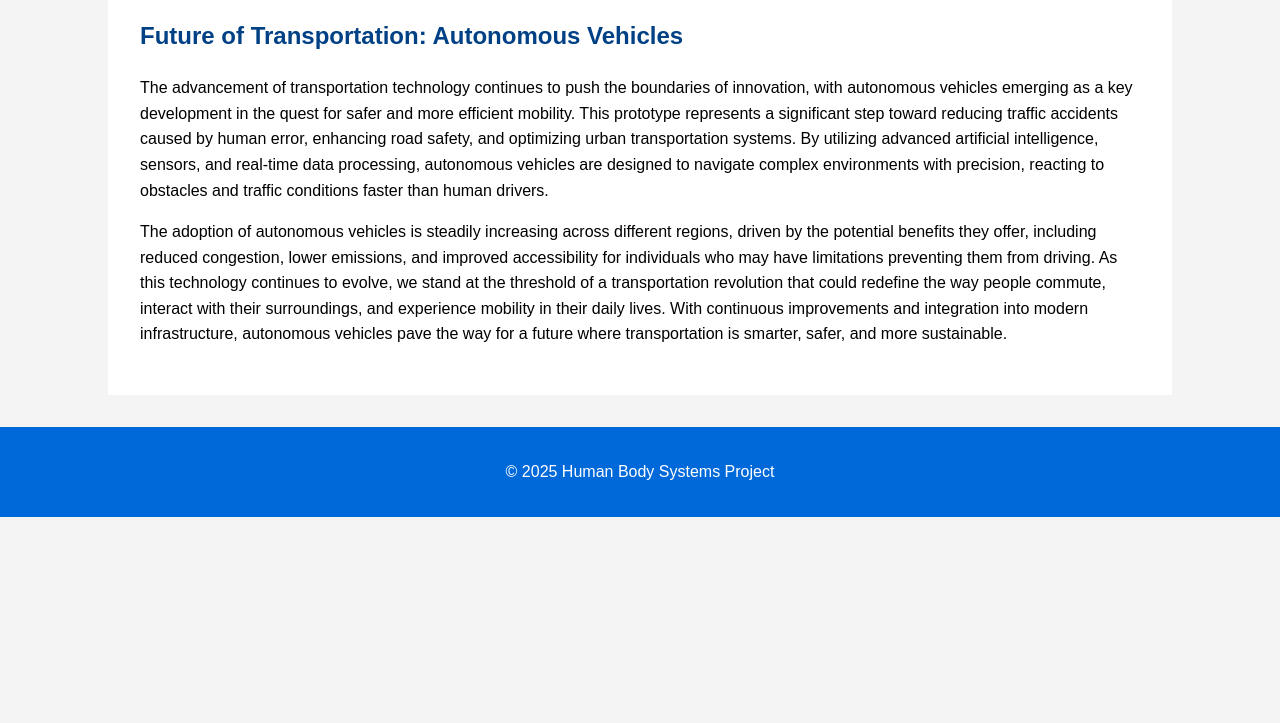
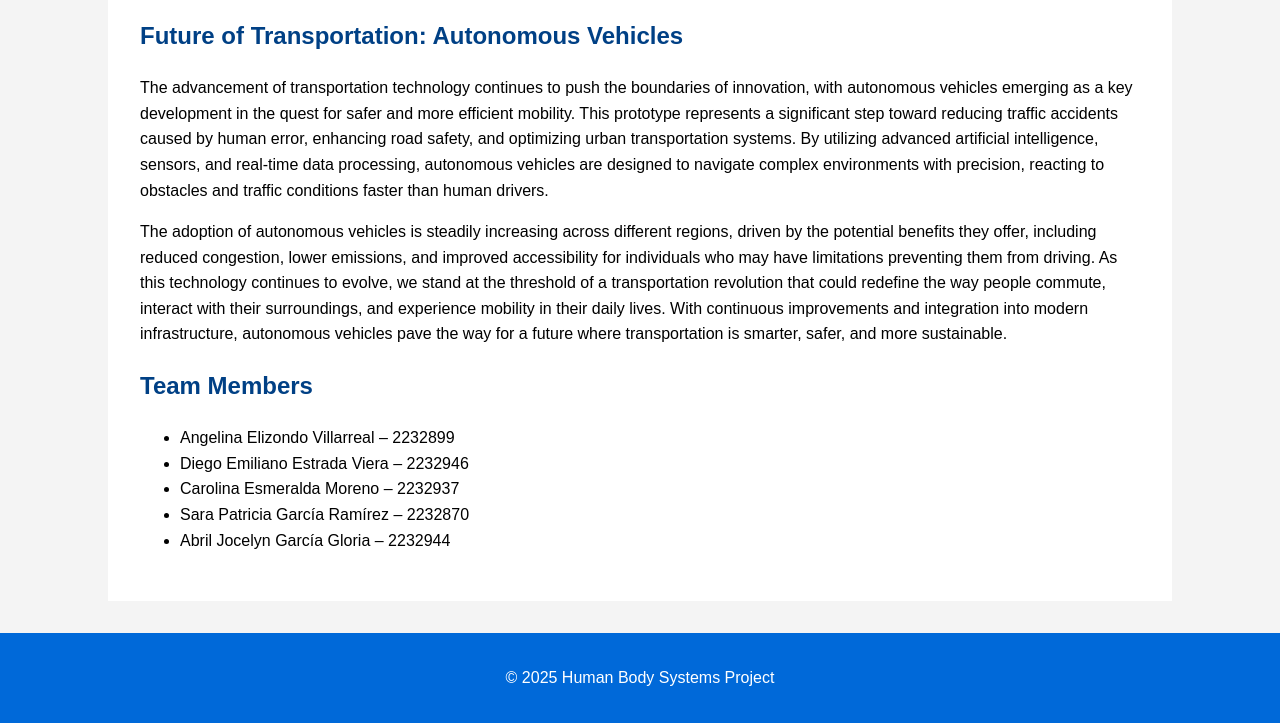
Before and after one commit to robertgzz/robotics.2semester, a plain HTML site: page index.html in a window 1280 px wide. Shown: the part 1229-1952 px from the top of the page. Before the commit the page ends 1746 px from the top, so only its background shows below. Drawn offline with Linux system fonts and the light colour scheme.

Commit message:
Add files via upload

```diff
--- a/index.html
+++ b/index.html
@@ -1,4 +1,3 @@
-
 <!DOCTYPE html>
 <html lang="en">
 <head>
@@ -97,6 +96,17 @@
       <p>The advancement of transportation technology continues to push the boundaries of innovation, with autonomous vehicles emerging as a key development in the quest for safer and more efficient mobility. This prototype represents a significant step toward reducing traffic accidents caused by human error, enhancing road safety, and optimizing urban transportation systems. By utilizing advanced artificial intelligence, sensors, and real-time data processing, autonomous vehicles are designed to navigate complex environments with precision, reacting to obstacles and traffic conditions faster than human drivers.</p>
       <p>The adoption of autonomous vehicles is steadily increasing across different regions, driven by the potential benefits they offer, including reduced congestion, lower emissions, and improved accessibility for individuals who may have limitations preventing them from driving. As this technology continues to evolve, we stand at the threshold of a transportation revolution that could redefine the way people commute, interact with their surroundings, and experience mobility in their daily lives. With continuous improvements and integration into modern infrastructure, autonomous vehicles pave the way for a future where transportation is smarter, safer, and more sustainable.</p>
     </section>
+
+    <section id="team">
+      <h2>Team Members</h2>
+      <ul>
+        <li>Angelina Elizondo Villarreal – 2232899</li>
+        <li>Diego Emiliano Estrada Viera – 2232946</li>
+        <li>Carolina Esmeralda Moreno – 2232937</li>
+        <li>Sara Patricia García Ramírez – 2232870</li>
+        <li>Abril Jocelyn García Gloria – 2232944</li>
+      </ul>
+    </section>
   </div>
 
   <footer>
```
